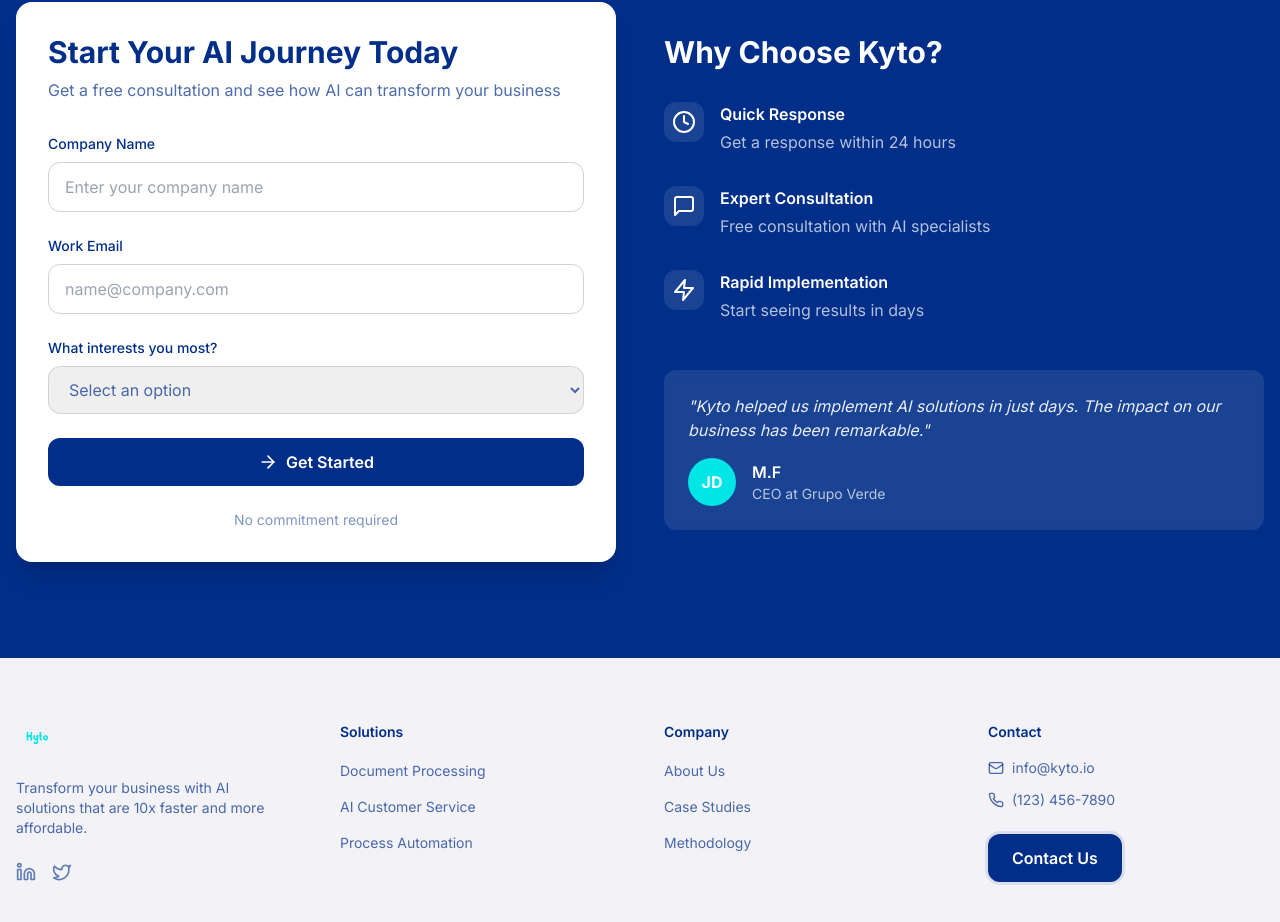
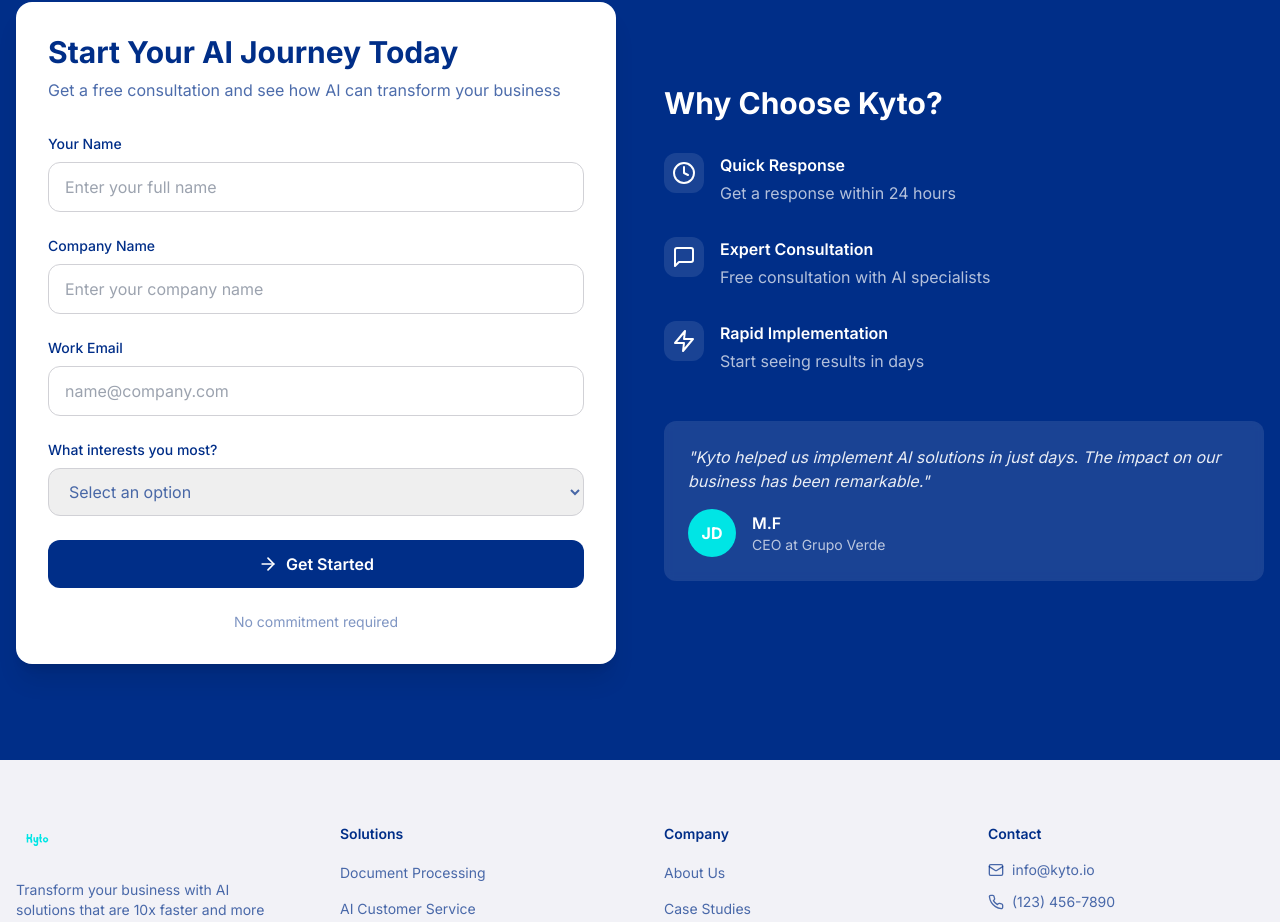
Before and after one commit to Fedekawa/kytoV2, a Next.js app: page / in a window 1280 px wide. Shown: the part 5793-6715 px from the top of the page. Built offline with nearby package versions, Linux system fonts and the light colour scheme.

Commit message:
desabled eslint

```diff
--- a/src/components/sections/contact-section.tsx
+++ b/src/components/sections/contact-section.tsx
@@ -31,6 +31,7 @@
 
     // Collect form data
     const formData = {
+      name: (e.currentTarget as HTMLFormElement).name.value,
       companyName: (e.currentTarget as HTMLFormElement).companyName.value,
       workEmail: (e.currentTarget as HTMLFormElement).workEmail.value,
       interest: (e.currentTarget as HTMLFormElement).interest.value,
@@ -73,6 +74,20 @@
             </p>
 
             <form onSubmit={handleSubmit} className="space-y-6">
+
+            <div>
+                <label className="block text-sm font-medium text-[#002e88] mb-2">
+                  Your Name
+                </label>
+                <input
+                  type="text"
+                  name="name"
+                  className="w-full px-4 py-3 rounded-lg border border-[#D1D1D6] focus:border-[#00e5e5] focus:ring-2 focus:ring-[#00e5e5]/20 outline-none transition-colors"
+                  placeholder="Enter your full name"
+                  required
+                />
+              </div>
+
               <div>
                 <label className="block text-sm font-medium text-[#002e88] mb-2">
                   Company Name
```
Also changed, not shown: .eslintrc.json.
